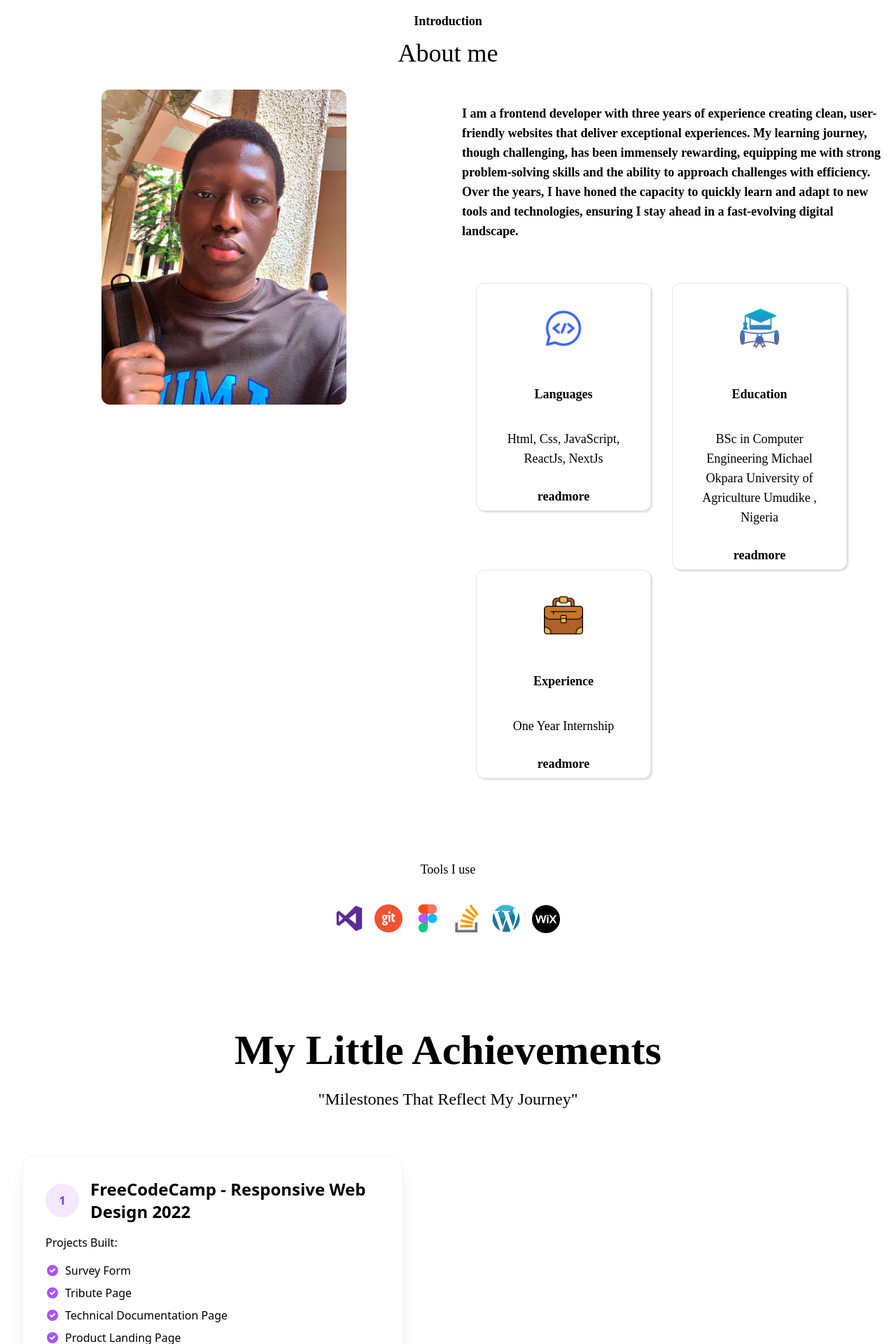
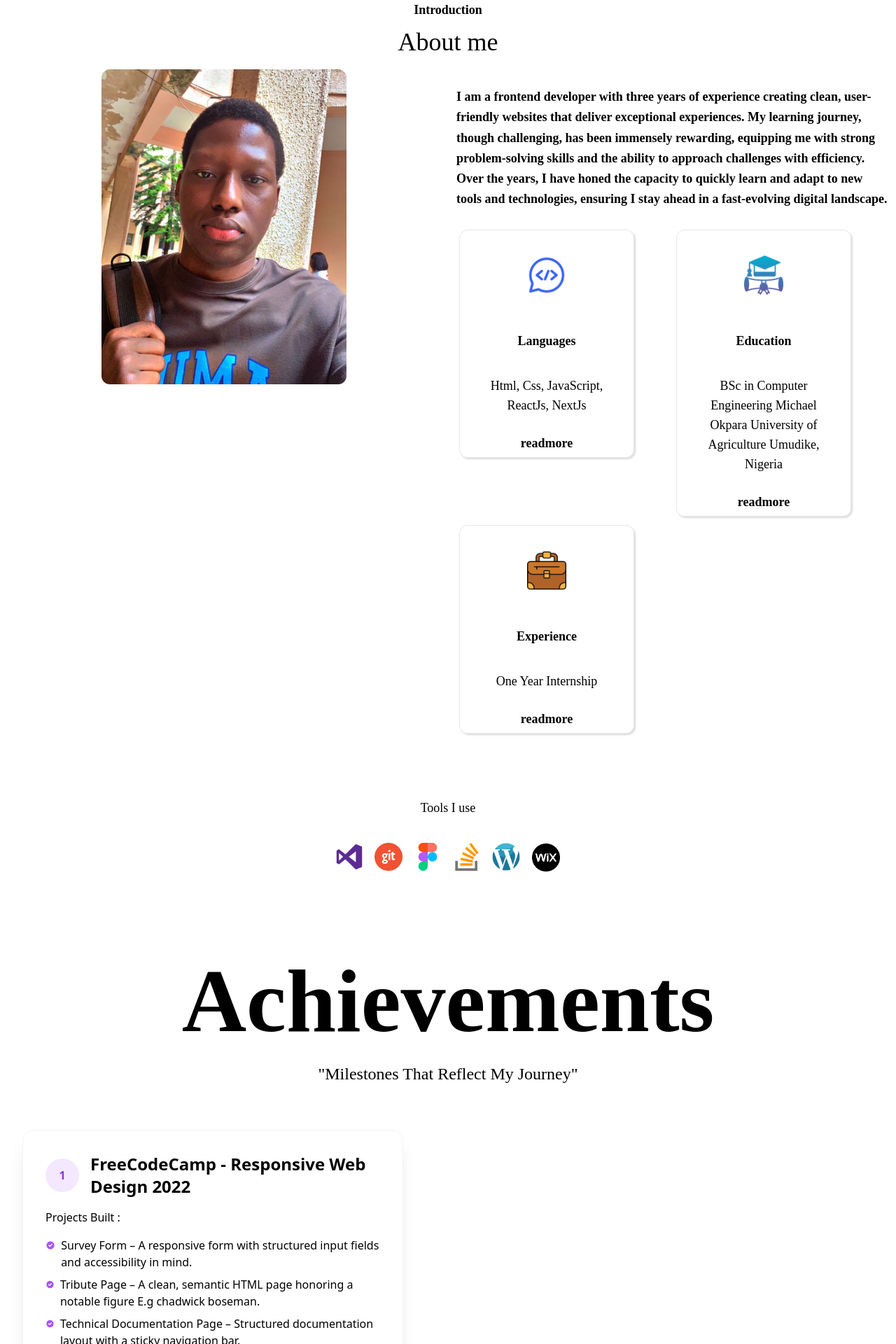
Before and after one commit to TimiMaliki/My-Portfolio-website, a React (Create React App) app: page / in a window 1280 px wide. Shown: the part 580-2500 px from the top of the page at 70% size. Built offline with nearby package versions, Linux system fonts and the light colour scheme.

Commit message:
little adjustments

```diff
--- a/src/sections/About.jsx
+++ b/src/sections/About.jsx
@@ -16,68 +16,72 @@ import wix from "../img/tool/wix_5968753.png";
 const AboutMe = () => {
   return (
     <div
-      className="max-w-7xl grid place-content-center mx-auto w-full py-24  ovo-regular"
+      className="max-w-7xl grid place-content-center mx-auto w-full py-20  ovo-regular"
       id="about"
     >
       <Header intro={"Introduction"} title={"About me"} />
-      <div className="w-full grid grid-cols-1 md:grid-cols-2">
-        <div className="profile-picture flex justify-center align-middle mb-4 p-5 md:p-0">
+
+      <div className="w-full grid grid-cols-1 md:grid-cols-2 gap-0 p-0">
+  {/* Image */}
+  <div className="profile-picture flex justify-center items-center mb-2 md:mb-0 p-2 md:p-0">
     <img
       src={profilePicture}
       alt="profilepicture"
-            className="w-full md:w-[350px] md:h-[450px] object-cover rounded-xl"
+      className="w-full max-w-[350px] h-auto md:h-[450px] md:-mt-[528px] object-cover rounded-xl"
     />
   </div>
 
+  {/* Details */}
   <div className="w-full details ovo-regular">
     <div className="intro">
-            <h4 className=" p-5 md:p-5 text-lg font-light md:font-semibold">
+      <h4 className="p-2 md:p-3 text-lg font-light md:font-semibold leading-relaxed">
         I am a frontend developer with three years of experience creating
-              clean, user-friendly websites that deliver exceptional
-              experiences. My learning journey, though challenging, has been
-              immensely rewarding, equipping me with strong problem-solving
-              skills and the ability to approach challenges with efficiency.
-              Over the years, I have honed the capacity to quickly learn and
-              adapt to new tools and technologies, ensuring I stay ahead in a
-              fast-evolving digital landscape.
+        clean, user-friendly websites that deliver exceptional experiences.
+        My learning journey, though challenging, has been immensely rewarding,
+        equipping me with strong problem-solving skills and the ability to
+        approach challenges with efficiency. Over the years, I have honed the
+        capacity to quickly learn and adapt to new tools and technologies,
+        ensuring I stay ahead in a fast-evolving digital landscape.
       </h4>
     </div>
-          <div className="w-full details-about grid grid-cols-1 md:grid-cols-2 p-0 md:p-10">
-            <div className="card-one p-5 md:p-0">
+
+    {/* Cards */}
+    <div className="w-full details-about grid grid-cols-1 md:grid-cols-2 gap-3 p-0 md:p-4">
+      <div className="card-one p-2 md:p-0">
         <Card
           icon={lang}
           header={"Languages"}
-                text={`Html, Css, JavaScript, ReactJs,  NextJs `}
+          text={`Html, Css, JavaScript, ReactJs, NextJs`}
           readmore={"readmore"}
-                more={` TailwindCss , BootStrap,
-                GSAP , Firebase`}
+          more={`TailwindCss, BootStrap, GSAP, Firebase`}
         />
       </div>
 
-            <div className="card-two p-5 md:p-0">
+      <div className="card-two p-2 md:p-0">
         <Card
           icon={edu}
           header={"Education"}
           text={
-                  "BSc in Computer Engineering Michael Okpara University of Agriculture Umudike , Nigeria"
+            "BSc in Computer Engineering Michael Okpara University of Agriculture Umudike, Nigeria"
           }
           readmore={"readmore"}
           more={"CGPA - 3.54"}
         />
       </div>
 
-            <div className="card-three p-5 md:p-0">
+      <div className="card-three p-2 md:p-0">
         <Card
           icon={project}
           header={"Experience"}
           text={"One Year Internship"}
           readmore={"readmore"}
-                more={"Achota Limited , Ebonyi State Nigeria"}
+          more={"Achota Limited, Ebonyi State Nigeria"}
         />
       </div>
     </div>
   </div>
 </div>
+
 
       <div className="tools py-0 md:py-10 ovo-regular">
         <div className="intro flex justify-center text-center  p-9">
--- a/src/sections/Certs.jsx
+++ b/src/sections/Certs.jsx
@@ -11,12 +11,12 @@ const Achievement = () => {
   return (
     <div className="w-full" id="achievement">
       {/* Achievement Section */}
-      <div className="relative py-4 md:py-0 px-4 lg:px-8 overflow-hidden ovo-regular">
+      <div className="relative py-2 md:py-0 px-4 lg:px-8 overflow-hidden ovo-regular text-center">
         <div className="max-w-7xl mx-auto text-center">
-          <h1 className="text-2xl lg:text-6xl font-bold md:font-extrabold mb-6 p-3 md:p-0">
-            My Little Achievements
+          <h1 className="text-2xl lg:text-9xl font-bold md:font-extrabold mb-6 p-3 md:p-0">
+           Achievements
           </h1>
-          <p className="text-xl lg:text-2xl  max-w-4xl mx-auto">
+          <p className="text-xl lg:text-2xl  max-w-4xl mx-auto text-center">
             "Milestones That Reflect My Journey"
           </p>
         </div>
@@ -40,7 +40,7 @@ const Achievement = () => {
                     FreeCodeCamp - Responsive Web Design 2022
                   </h3>
                 </div>
-                <p className=" mb-4">Projects Built:</p>
+                <p className=" mb-4">Projects Built   :</p>
                 <ul className="space-y-2 mb-6">
                   <li className="flex items-start">
                     <svg
@@ -54,7 +54,7 @@ const Achievement = () => {
                         clipRule="evenodd"
                       />
                     </svg>
-                    <span>Survey Form</span>
+                    <span>Survey Form – A responsive form with structured input fields and accessibility in mind.</span>
                   </li>
                   <li className="flex items-start">
                     <svg
@@ -68,7 +68,7 @@ const Achievement = () => {
                         clipRule="evenodd"
                       />
                     </svg>
-                    <span>Tribute Page</span>
+                    <span>Tribute Page – A clean, semantic HTML page honoring a notable figure E.g chadwick boseman.</span>
                   </li>
                   <li className="flex items-start">
                     <svg
@@ -82,7 +82,7 @@ const Achievement = () => {
                         clipRule="evenodd"
                       />
                     </svg>
-                    <span>Technical Documentation Page</span>
+                    <span>Technical Documentation Page – Structured documentation layout with a sticky navigation bar.</span>
                   </li>
                   <li className="flex items-start">
                     <svg
@@ -96,7 +96,7 @@ const Achievement = () => {
                         clipRule="evenodd"
                       />
                     </svg>
-                    <span>Product Landing Page</span>
+                    <span>Product Landing Page – A responsive promotional page with call-to-action sections.</span>
                   </li>
                   <li className="flex items-start">
                     <svg
@@ -110,7 +110,7 @@ const Achievement = () => {
                         clipRule="evenodd"
                       />
                     </svg>
-                    <span>Personal Portfolio Website</span>
+                    <span>Personal Portfolio Website – A showcase of projects with responsive design and smooth navigation.</span>
                   </li>
                 </ul>
                   <div className="flex justify-center align-middle gap-2">
@@ -159,7 +159,7 @@ const Achievement = () => {
                         clipRule="evenodd"
                       />
                     </svg>
-                    <span>Palindrome Checker ProjectCertification Project</span>
+                    <span>Palindrome Checker – Determines if a given string reads the same forward and backward.</span>
                   </li>
                   <li className="flex items-start">
                     <svg
@@ -174,7 +174,7 @@ const Achievement = () => {
                       />
                     </svg>
                     <span>
-                      Roman Numeral Converter ProjectCertification Project
+                    Roman Numeral Converter – Converts numbers to Roman numeral representation.
                     </span>
                   </li>
                   <li className="flex items-start">
@@ -190,7 +190,7 @@ const Achievement = () => {
                       />
                     </svg>
                     <span>
-                      Telephone Number Validator ProjectCertification Project
+                    Telephone Number Validator – Validates U.S. phone number formats.
                     </span>
                   </li>
                   <li className="flex items-start">
@@ -205,7 +205,7 @@ const Achievement = () => {
                         clipRule="evenodd"
                       />
                     </svg>
-                    <span>Cash Register ProjectCertification Project</span>
+                    <span>Cash Register – Simulates a cash register that returns change based on available currency.</span>
                   </li>
                 </ul>
                 <div className="flex justify-center align-middle gap-2">
```
Lines whose indentation alone changed are shown as unchanged.
